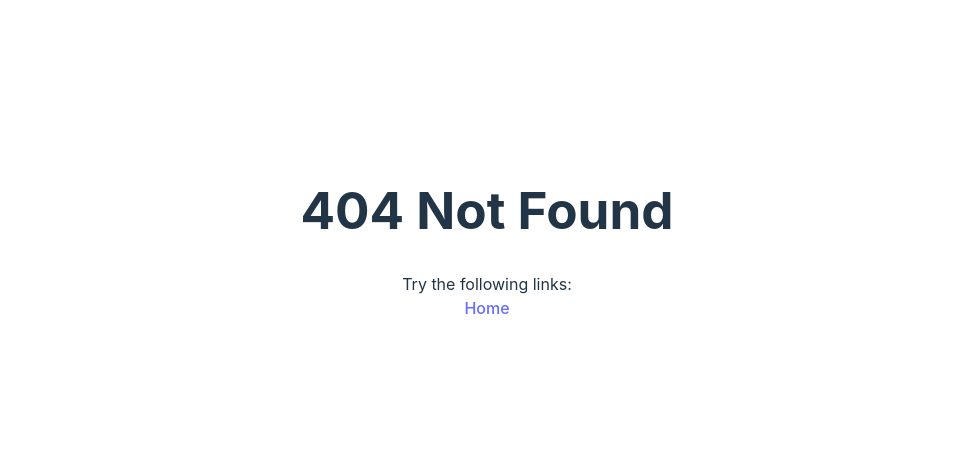
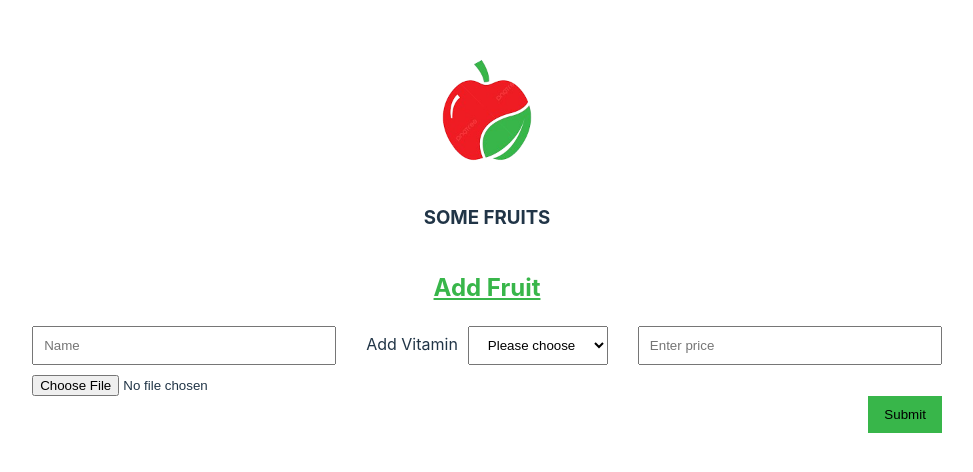
Before and after one commit to sankara012/fruit-app, a React (Vite) app: page /create in a window 1280 px wide. Before the commit this address led to /error. Shown: the part 166-638 px from the top of the page, without its empty margins (153-1126 px from the left). Built offline with nearby package versions, Linux system fonts and the light colour scheme.

Commit message:
updated files

```diff
--- a/src/main.jsx
+++ b/src/main.jsx
@@ -6,7 +6,7 @@ import './index.css'
 import HomePage from './pages/HomePage'
 import NotFoundPage from './pages/NotFoundPage'
 import SigningPage from './pages/SigningPage'
-
+import CreateFruitPage from './pages/CreateFruitPage'
 
 const slugRegex=/^[a-z0-9-]+$/;
 
@@ -33,6 +33,10 @@ const router=createBrowserRouter(
     {
       path: "/error",
       element: <NotFoundPage/>
+    },
+    {
+      path: "/create",
+      element: <CreateFruitPage/>
     }
   ]
 )
--- /dev/null
+++ b/src/pages/CreateFruitPage.jsx
@@ -0,0 +1,46 @@
+import React from "react";
+
+import Logo from "../assets/logo.png";
+
+import "./styles/CreateFruitPage.css";
+
+function CreateFruitPage() {
+    return(
+        <div className="createfruitpage-container">
+            <img src={Logo} alt="Fruit App Logo" className="logo"/>
+            <h3>SOME FRUITS</h3>
+
+            <h2>Add Fruit</h2>
+            <form action="">
+                <div className="form-wrapper-1">
+                    <div >
+                        <input type="text" placeholder="Name" className="form-wrapper-1-inputfield" />
+                        <div className="form-wrapper-1-innerdiv">
+                            <input type="file" />
+                        </div>
+                    </div>
+                    <div>
+                        <label htmlFor="">Add Vitamin</label>
+                        <select name="" id="">
+                            <option value="">Please choose</option>
+                            <option value="A">Vitamin A</option>
+                            <option value="B6">Vitamin B6</option>
+                            <option value="E">Vitamin E</option>
+                            <option value="C">Vitamin C</option>
+                            <option value="K">Vitamin K</option>
+                            <option value="folate">Folate</option>
+                        </select>
+                    </div>
+                    <div >
+                        <input className="form-wrapper-1-inputfield" type="text" placeholder="Enter price"/>
+                    </div>
+                </div>
+                <div className="form-wrapper-2">
+                    <input type="submit" />
+                </div>
+            </form>
+        </div>
+    )
+}
+
+export default CreateFruitPage;
--- /dev/null
+++ b/src/pages/styles/CreateFruitPage.css
@@ -0,0 +1,58 @@
+.createfruitpage-container {
+    display: flex;
+    flex-direction: column;
+    justify-content: center;
+    align-items: center;
+    width: 100%;
+}
+
+.createfruitpage-container h2 {
+    text-decoration: underline;
+    color: #38B64A;
+}
+
+/*form*/
+.createfruitpage-container form {
+    display: flex;
+    flex-direction: column;
+    align-items: self-end;
+}
+
+/*form-wrapper-1*/
+.form-wrapper-1{
+    display: flex;
+    justify-content: center;
+    align-items: flex-start;
+    gap: 30px;
+}
+
+.form-wrapper-1 .form-wrapper-1-inputfield{
+    width: 280px;
+    padding: 10px;
+}
+
+.form-wrapper-1-innerdiv{
+    width: 280px;
+    display: flex;
+    justify-content: space-between;
+    align-items: center;
+    margin-top: 10px;
+}
+
+/*form-wrapper-2*/
+.form-wrapper-2 input{
+    padding: 10px 15px;
+    background-color: #38B64A;
+    border: 1px solid #38B64A;
+    transition: background-color 0.3s ease;
+}
+
+.form-wrapper-2 input:hover{
+    background-color: #22742f;
+}
+
+
+select{
+    margin-left: 10px;
+    padding: 10px 15px;
+}
```
Also changed, not shown: src/assets/logo.png.
